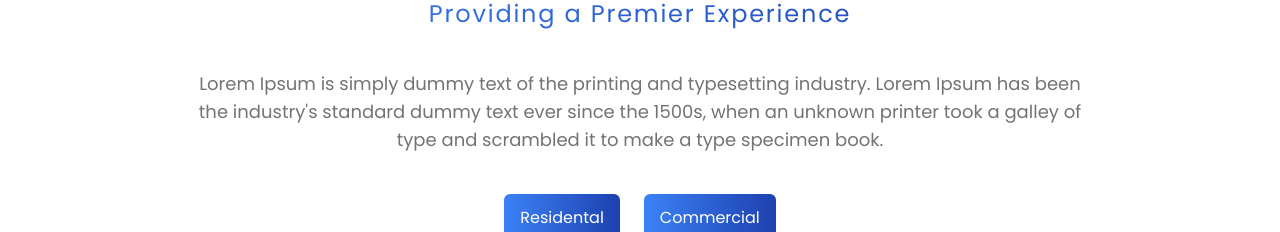
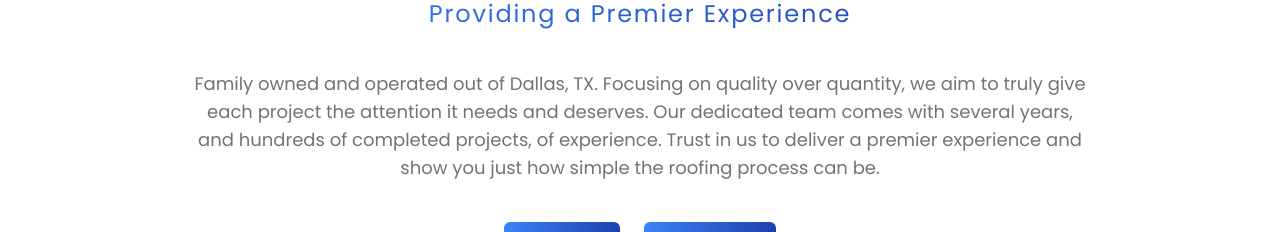
Before and after one commit to jsigno/texasrr, a React (Vite) app: page / in a window 1280 px wide. Shown: the part 219-451 px from the top of the page. Built offline with nearby package versions, Linux system fonts and the light colour scheme.

Commit message:
added about in hero

```diff
--- a/src/components/HeroSection.jsx
+++ b/src/components/HeroSection.jsx
@@ -12,10 +12,11 @@ const HeroSection = () => {
         </div>
       </h1>
       <p className="mt-10 text-lg text-center text-neutral-500 max-w-4xl">
-        Lorem Ipsum is simply dummy text of the printing and typesetting
-        industry. Lorem Ipsum has been the industry's standard dummy text ever
-        since the 1500s, when an unknown printer took a galley of type and
-        scrambled it to make a type specimen book.
+        Family owned and operated out of Dallas, TX. Focusing on quality over
+        quantity, we aim to truly give each project the attention it needs and
+        deserves. Our dedicated team comes with several years, and hundreds of
+        completed projects, of experience. Trust in us to deliver a premier
+        experience and show you just how simple the roofing process can be.
       </p>
       <div className="flex justify-center my-10 text-white">
         <a
```
